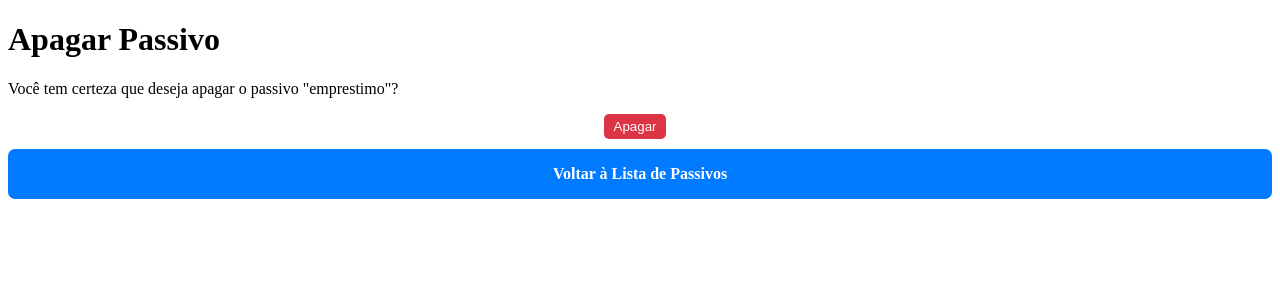
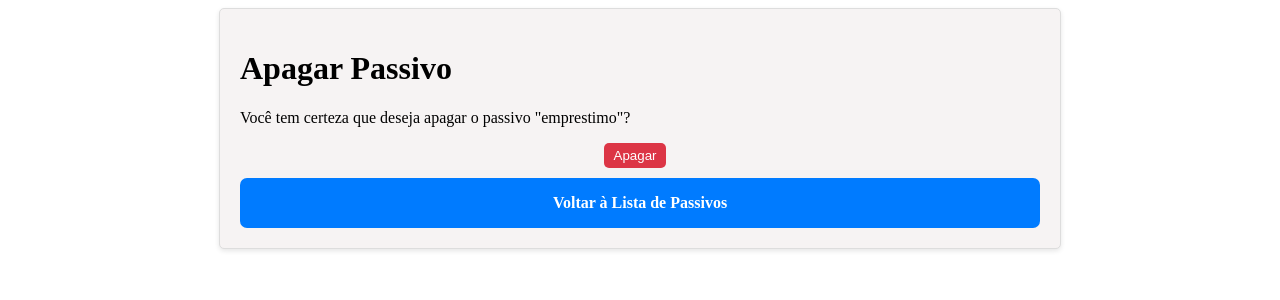
Before and after one commit to Saide12395/balanco_projeto, a Django app: page /apagar-passivo/1/ in a window 1280 px wide. Shown: the top 300 px of the page. Run offline with Django 4.2, Linux system fonts and the light colour scheme; data comes from the database, SQL or seed files in the repository; both versions use the stored data as it was after the commit.

Commit message:
apagar commit

```diff
--- a/balanco/templates/balanco/apagar_passivo.html
+++ b/balanco/templates/balanco/apagar_passivo.html
@@ -2,10 +2,13 @@
 <!DOCTYPE html>
 <html>
 <head>
+
     <title>Apagar Passivo</title>
     <link rel="stylesheet" href="{% static 'css/styleApagar.css' %}">
 </head>
 <body>
+
+    <div class="container">
     <h1>Apagar Passivo</h1>
 
     <p>Você tem certeza que deseja apagar o passivo "{{ passivo.nome }}"?</p>
@@ -15,6 +18,7 @@
         <button type="submit">Apagar</button>
     </form>
 
-    <a href="{% url 'passivos_listagem' %}">Voltar à Lista de Passivos</a>
+    <a id="vlp" href="{% url 'passivos_listagem' %}">Voltar à Lista de Passivos</a>
+</div>
 </body>
 </html>
```
Also changed, not shown: db.sqlite3.
